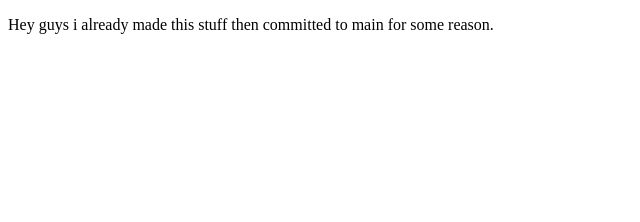
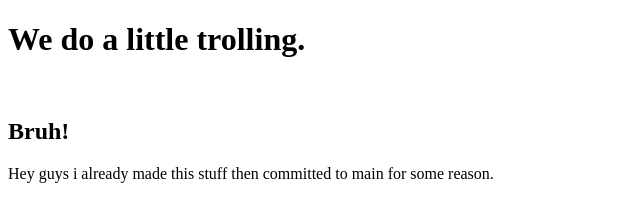
Before and after one commit to seaskydome/learning-git, a plain HTML site: page index.html in a window 1280 px wide. Shown: the whole page, without its empty margins (0-640 px from the left). Drawn offline with Linux system fonts and the light colour scheme.

Commit message:
added some stuff to html

```diff
--- a/index.html
+++ b/index.html
@@ -4,6 +4,9 @@
 <title>Page Title</title>
 </head>
 <body>
+  <h1>We do a little trolling.</h1>
+  <br>
+  <h2>Bruh!</h2>
   <p> Hey guys i already made this stuff then committed to main for some reason. </p>
 </body>
 </html>
```
